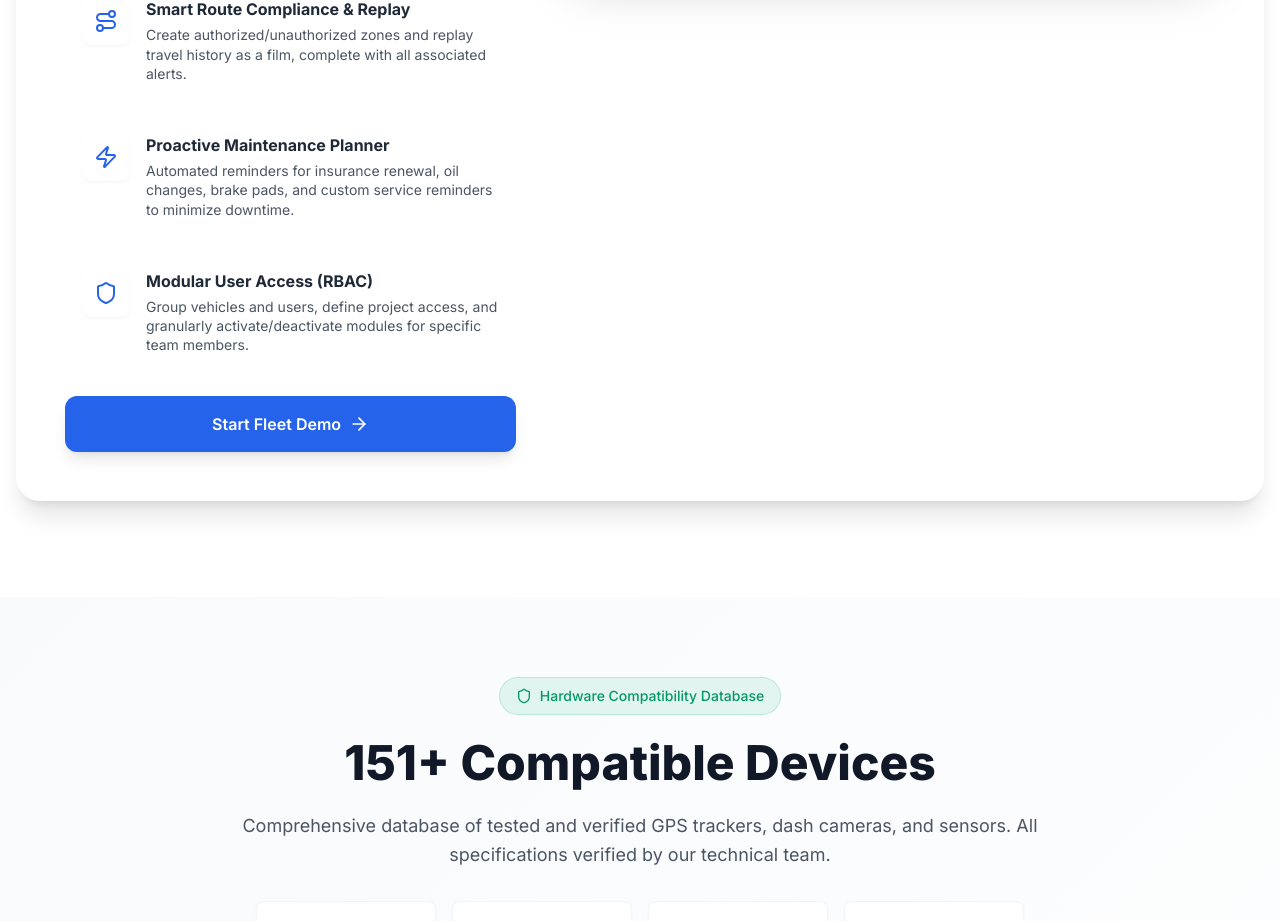
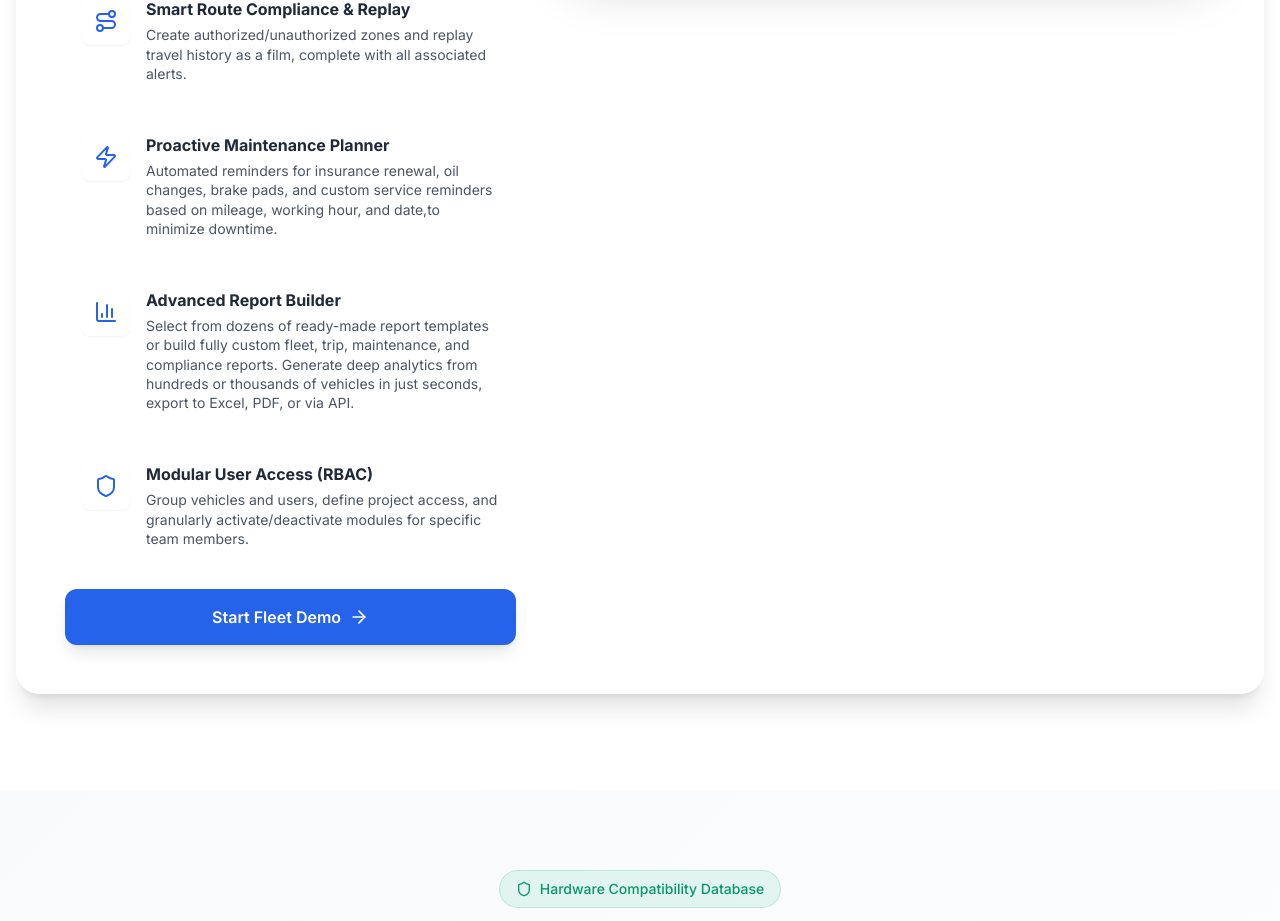
Before and after one commit to Bahareh-Esteki/fleetinfinity, a Next.js app: page / in a window 1280 px wide. Shown: the part 3158-4079 px from the top of the page. Built offline with nearby package versions, Linux system fonts and the light colour scheme.

Commit message:
new commit

```diff
--- a/app/components/MorphingPlatformShowcase.js
+++ b/app/components/MorphingPlatformShowcase.js
@@ -127,9 +127,16 @@ const PLATFORM_DATA = {
       {
         icon: <Zap />,
         title: "Proactive Maintenance Planner",
-        desc: "Automated reminders for insurance renewal, oil changes, brake pads, and custom service reminders to minimize downtime.",
+        desc: "Automated reminders for insurance renewal, oil changes, brake pads, and custom service reminders based on mileage, working hour, and date,to minimize downtime.",
         screenshotKey: "dashboard-maintenance",
       },
+      {
+        icon: <BarChart3 />,
+        title: "Advanced Report Builder",
+        desc: "Select from dozens of ready-made report templates or build fully custom fleet, trip, maintenance, and compliance reports. Generate deep analytics from hundreds or thousands of vehicles in just seconds, export to Excel, PDF, or via API.",
+        screenshotKey: "dashboard-report-builder",
+      },
+
       {
         icon: <Shield />,
         title: "Modular User Access (RBAC)",
@@ -173,6 +180,13 @@ const PLATFORM_DATA = {
         desc: "Convert any Android phone into a GPS device to track children, elderly family members, or field employees.",
         screenshotKey: "mobile-phone-tracker",
       },
+      {
+        icon: <BarChart3 />,
+        title: "Customizable Trip & History Reports",
+        desc: "Instantly build and export detailed reports of your vehicle’s journeys, driving habits, or event history—customized for your peace of mind or family needs.",
+        screenshotKey: "mobile-report",
+      },
+
       {
         icon: <Database />,
         title: "High-Speed, Low-Data Design",
```
